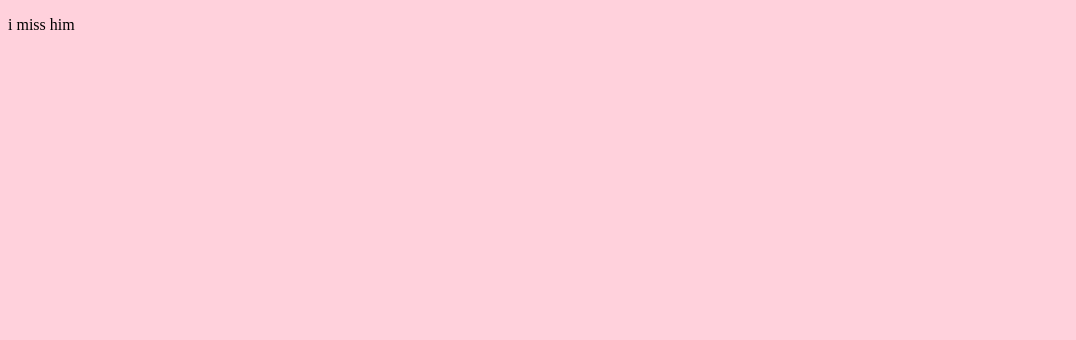
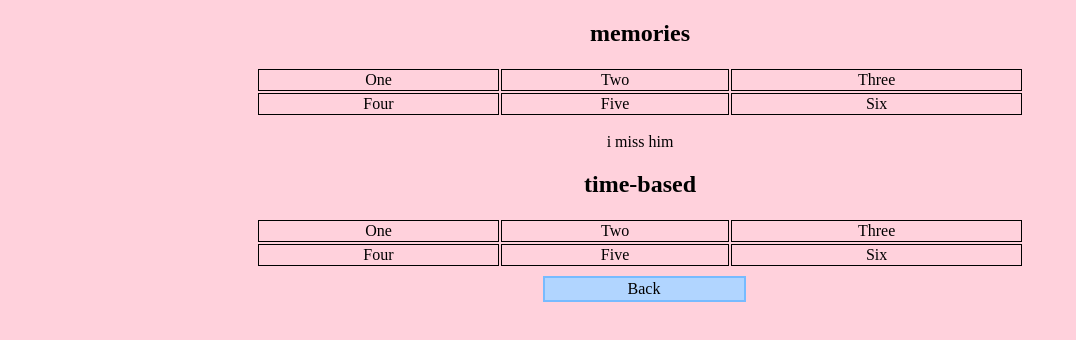
Before and after one commit to eamzabala/eamzabala.github.io, a plain HTML site: page home.html in a window 1280 px wide. Shown: the whole page, without its empty margins (0-1076 px from the left). Drawn offline with Linux system fonts and the light colour scheme.

Commit message:
updated home and css

```diff
--- a/home.html
+++ b/home.html
@@ -13,8 +13,38 @@
 </head>
 
 <body>
-  <!-- i'm thinkinggg grid layout ? so table-->
-  <p> i miss him </p>
+  <section class="home">
+    <h1> memories </h1>
+    <!-- i'm thinkinggg grid layout ? so table-->
+    <table>
+      <tr>
+        <td> One </td>
+        <td> Two </td>
+        <td> Three</td>
+      </tr>
+      <tr>
+        <td> Four </td>
+        <td> Five </td>
+        <td> Six </td>
+      </tr>
+    </table>
+    <p> i miss him </p>
+    <h1> time-based </h1>
+    <table>
+      <tr>
+        <td> One </td>
+        <td> Two </td>
+        <td> Three</td>
+      </tr>
+      <tr>
+        <td> Four </td>
+        <td> Five </td>
+        <td> Six </td>
+      </tr>
+    </table>
+    <!-- Return -->
+    <a href="home.html" id="button"> Back </a>
+  </section>
 </body>
 
 </html>
--- a/style.css
+++ b/style.css
@@ -33,3 +33,30 @@ section.main #button {
 
   text-align: center;
 }
+
+section.home {
+  text-align: center;
+}
+
+section.home #button {
+  appearance: button;
+  width: 195px;
+
+  text-decoration: none;
+  color: initial;
+  border: 2px #77bbff solid;
+  padding: 2px;
+  background-color: #b1d5ff;
+  margin: 0px calc(50% - 195px/2);
+
+  text-align: center;
+}
+
+section.home table {
+  width: 60vw;
+  margin: 1vh calc(50% - 60vw/2);
+}
+
+section.home td {
+  border: 1px solid black;
+}
```
